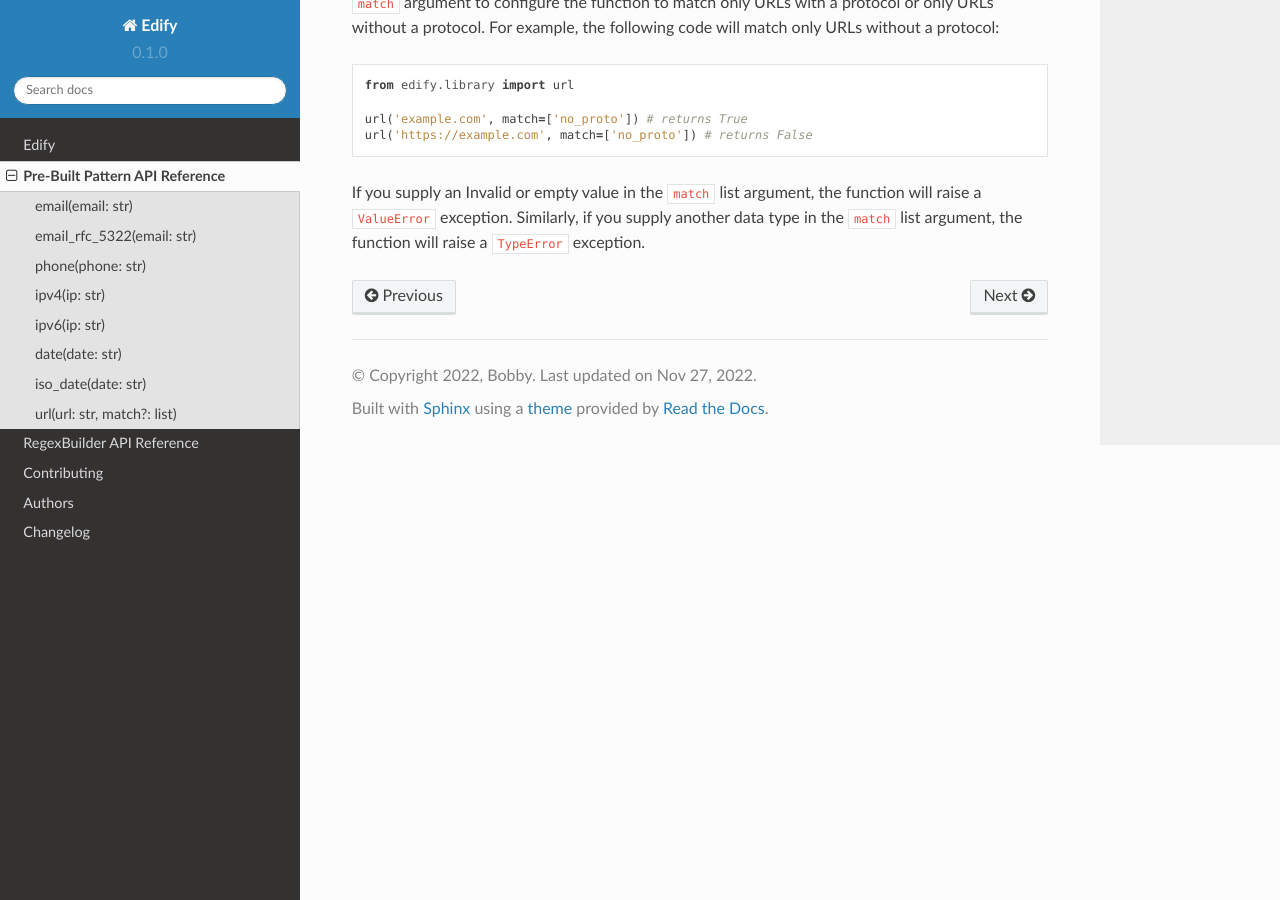
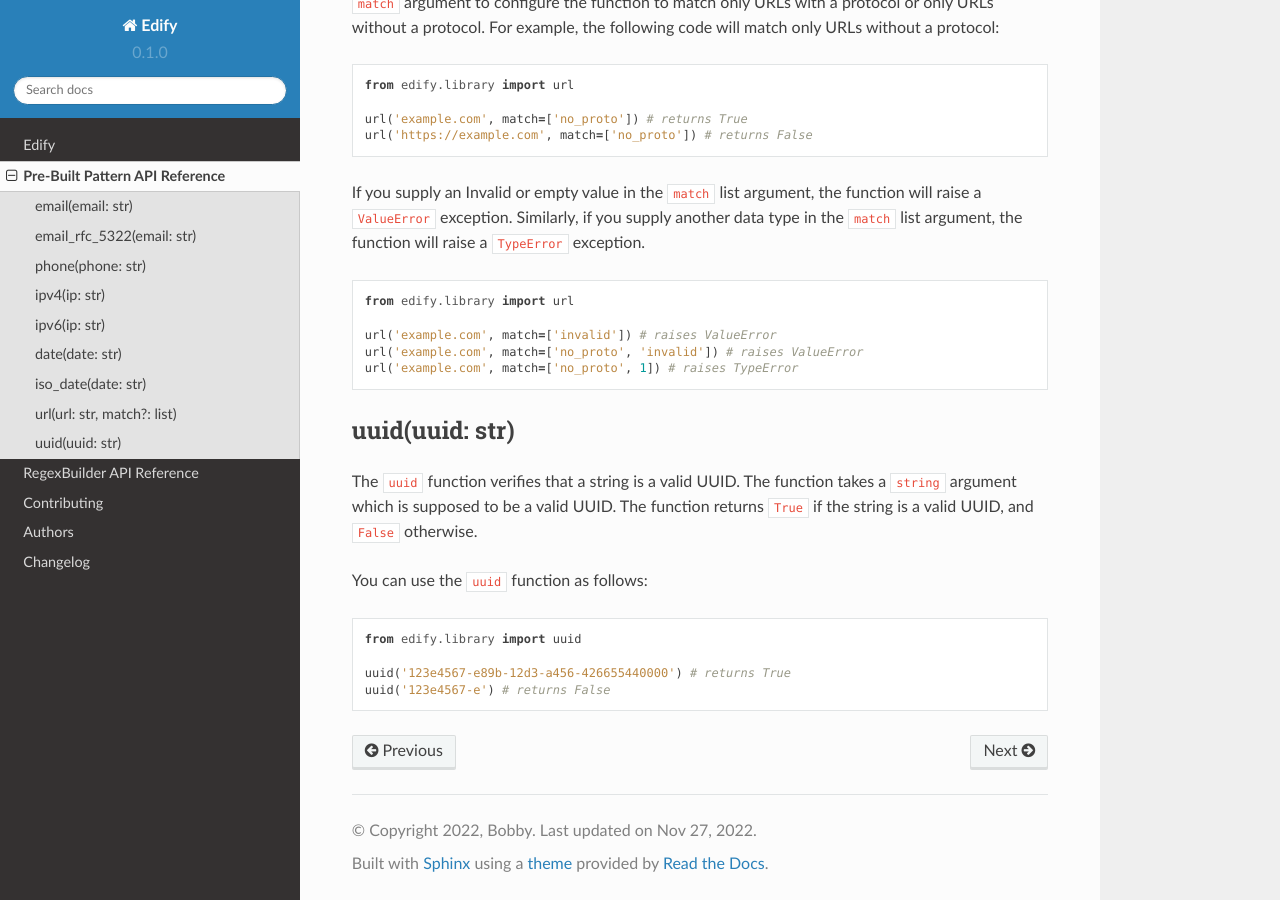
Before and after one commit to luciferreeves/edify, a Sphinx documentation site: the page built from docs/built-in/index.rst, in a window 1280 px wide and 900 px high, scrolled down 4224 px. Built offline with Sphinx 7.4.7 and the Read the Docs theme 2.0.0, drawn with Linux system fonts in a browser that asks for light colours.

Commit message:
added uuid validator

```diff
--- a/docs/built-in/index.rst
+++ b/docs/built-in/index.rst
@@ -169,3 +169,25 @@ By default, the ``url`` function matches both URLs with and without a protocol.
     url('https://example.com', match=['no_proto']) # returns False
 
 If you supply an Invalid or empty value in the ``match`` list argument, the function will raise a ``ValueError`` exception. Similarly, if you supply another data type in the ``match`` list argument, the function will raise a ``TypeError`` exception.
+
+.. code-block:: python
+
+    from edify.library import url
+
+    url('example.com', match=['invalid']) # raises ValueError
+    url('example.com', match=['no_proto', 'invalid']) # raises ValueError
+    url('example.com', match=['no_proto', 1]) # raises TypeError
+
+uuid(uuid: str)
+---------------
+
+The ``uuid`` function verifies that a string is a valid UUID. The function takes a ``string`` argument which is supposed to be a valid UUID. The function returns ``True`` if the string is a valid UUID, and ``False`` otherwise.
+
+You can use the ``uuid`` function as follows:
+
+.. code-block:: python
+
+    from edify.library import uuid
+
+    uuid('123e4567-e89b-12d3-a456-426655440000') # returns True
+    uuid('123e4567-e') # returns False
```
Also changed, not shown: 3 other files.
